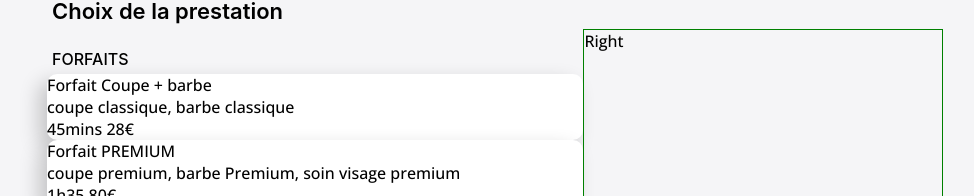
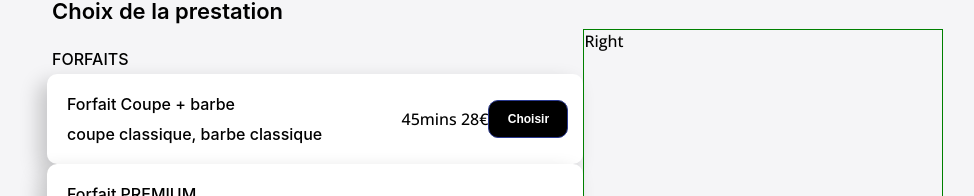
Before and after one commit to CyrilPers/barber-shop, a React (Vite) app: page /accueil/1 in a window 1280 px wide. Shown: the part 604-800 px from the top of the page, without its empty margins (145-1119 px from the left). Built offline with nearby package versions, Linux system fonts and the light colour scheme.

Commit message:
💄 Service card split in 2 part (left/right)

```diff
--- a/src/components/reusable-ui/Card.jsx
+++ b/src/components/reusable-ui/Card.jsx
@@ -1,14 +1,14 @@
 import React from 'react'
 import styled from 'styled-components';
 import { theme } from '../../theme';
+import Right from './Card/Right';
+import Left from './Card/Left';
 
 export default function Card({ id, name, description, time, price }) {
     return (
         <CardStyled>
-            <div>{id}</div>
-            <div>{name}</div>
-            <div>{description}</div>
-            <div>{time} {price}</div>
+            <Left id={id} name={name} description={description} />
+            <Right time={time} price={price} />
         </CardStyled>
     )
 }
@@ -18,4 +18,8 @@ background-color: white;
 border-radius: ${theme.borderRadius.midRound};
 box-shadow: ${theme.shadows.medium};
 width: 100%;
+box-sizing: border-box;
+padding: 15px;
+display: flex;
+justify-content: space-between;
 `;
--- /dev/null
+++ b/src/components/reusable-ui/Card/Left.jsx
@@ -0,0 +1,18 @@
+import React from 'react'
+import styled from 'styled-components';
+
+export default function Left({ id, name, description }) {
+    return (
+        <LeftStyled>
+            <p>{name}</p>
+            <p>{description}</p>
+        </LeftStyled>
+    )
+}
+
+
+const LeftStyled = styled.div`
+  display: flex;
+  flex-direction: column;
+  align-items: flex-start;
+`;
--- /dev/null
+++ b/src/components/reusable-ui/Card/Right.jsx
@@ -0,0 +1,28 @@
+import React from 'react'
+import styled from 'styled-components';
+import Button from '../Button';
+import { theme } from '../../../theme';
+
+export default function Right({ time, price }) {
+    return (
+        <RightStyled>
+            <div className='time-price'>{time} {price}</div>
+            <Button label="Choisir" className="btn" />
+        </RightStyled>
+    )
+}
+
+const RightStyled = styled.div`
+display: flex;
+justify-content: space-between;
+align-items: center;
+.time-price{
+    display: inline-block;
+}
+.btn {
+    font-size: ${theme.fonts.size.XS};
+    background-color: black;
+    width: 80px;
+    height: 15px;
+}
+`;
```
